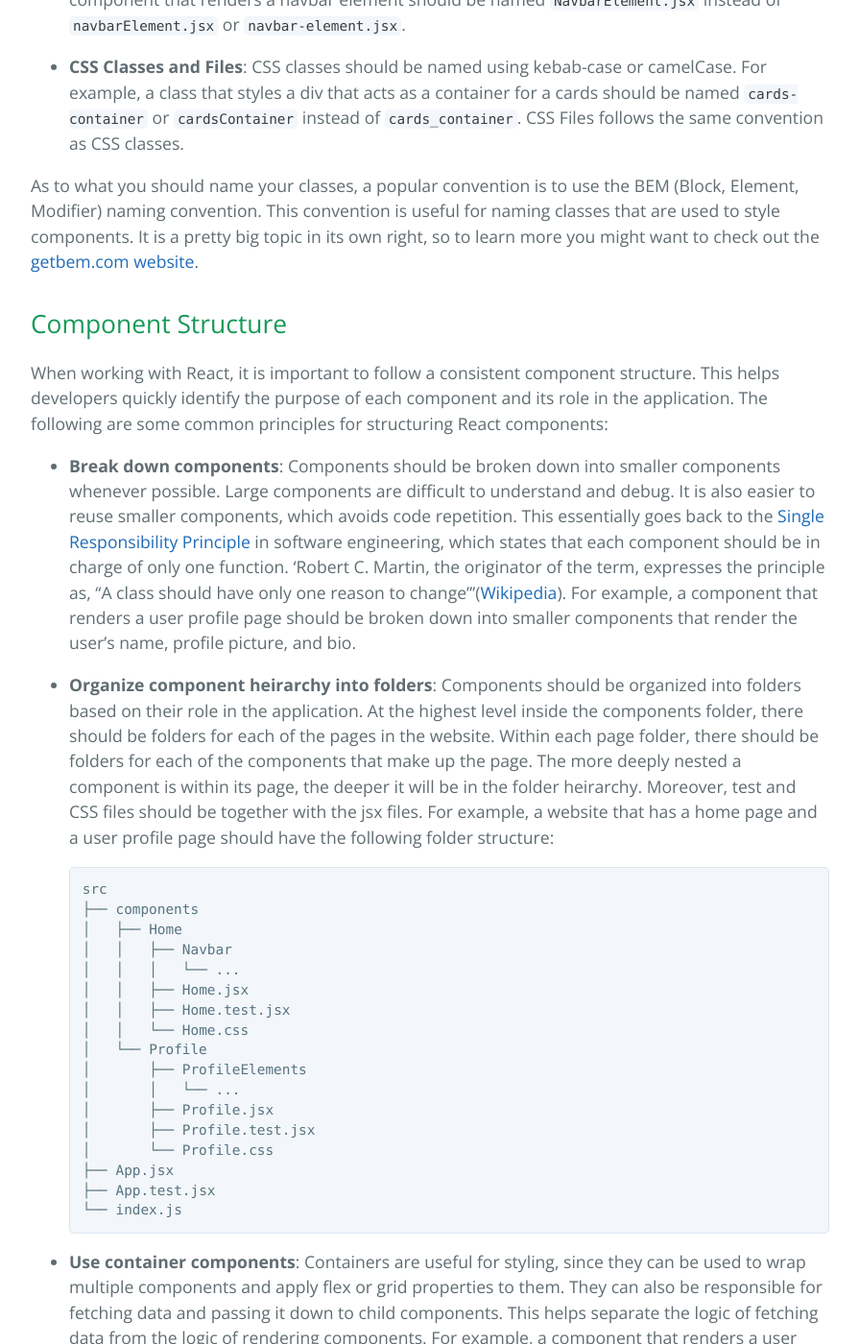
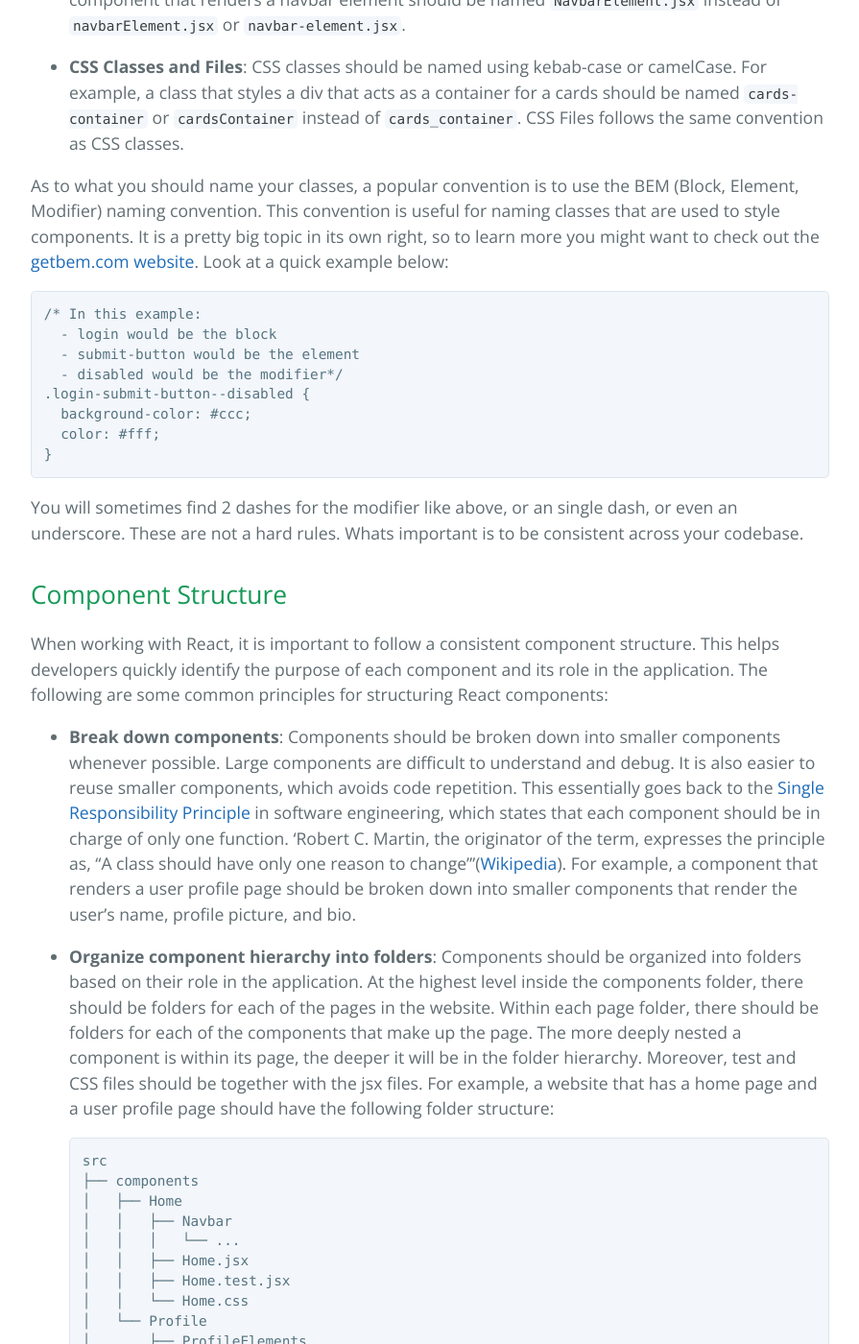
Before and after one commit to learning-software-engineering/learning-software-engineering.github.io, a Jekyll site: the page built from Topics/Tech_Stacks/Writing_Clean_React_Code.md, in a window 1280 px wide and 1400 px high, scrolled down 2252 px. Shown: the whole window at 96% size, without its empty margins (192-1087 px from the left). Built offline with Jekyll 4.4.1, drawn with Linux system fonts in a browser that asks for light colours; our own code applies the rules of GitHub Pages for plain Markdown files; some of the changed text lies outside the part shown.

Commit message:
Add an example of BEM naming for CSS classes

````diff
--- a/Topics/Tech_Stacks/Writing_Clean_React_Code.md
+++ b/Topics/Tech_Stacks/Writing_Clean_React_Code.md
@@ -49,7 +49,20 @@ const ParentComponent = () => {
 
 - **CSS Classes and Files**: CSS classes should be named using kebab-case or camelCase. For example, a class that styles a div that acts as a container for a cards should be named `cards-container` or `cardsContainer` instead of `cards_container`. CSS Files follows the same convention as CSS classes.
 
-As to what you should name your classes, a popular convention is to use the BEM (Block, Element, Modifier) naming convention. This convention is useful for naming classes that are used to style components. It is a pretty big topic in its own right, so to learn more you might want to check out the [getbem.com website](https://getbem.com/introduction/).
+As to what you should name your classes, a popular convention is to use the BEM (Block, Element, Modifier) naming convention. This convention is useful for naming classes that are used to style components. It is a pretty big topic in its own right, so to learn more you might want to check out the [getbem.com website](https://getbem.com/introduction/). Look at a quick example below:
+
+```css
+/* In this example:
+  - login would be the block
+  - submit-button would be the element
+  - disabled would be the modifier*/
+.login-submit-button--disabled {
+  background-color: #ccc;
+  color: #fff;
+}
+```
+
+You will sometimes find 2 dashes for the modifier like above, or an single dash, or even an underscore. These are not a hard rules. Whats important is to be consistent across your codebase.
 
 ## Component Structure
 
@@ -57,7 +70,7 @@ When working with React, it is important to follow a consistent component struct
 
 - **Break down components**: Components should be broken down into smaller components whenever possible. Large components are difficult to understand and debug. It is also easier to reuse smaller components, which avoids code repetition. This essentially goes back to the [Single Responsibility Principle](https://en.wikipedia.org/wiki/Single-responsibility_principle) in software engineering, which states that each component should be in charge of only one function. 'Robert C. Martin, the originator of the term, expresses the principle as, "A class should have only one reason to change"'([Wikipedia](https://en.wikipedia.org/wiki/Single-responsibility_principle)). For example, a component that renders a user profile page should be broken down into smaller components that render the user's name, profile picture, and bio.
 
-- **Organize component heirarchy into folders**: Components should be organized into folders based on their role in the application. At the highest level inside the components folder, there should be folders for each of the pages in the website. Within each page folder, there should be folders for each of the components that make up the page. The more deeply nested a component is within its page, the deeper it will be in the folder heirarchy. Moreover, test and CSS files should be together with the jsx files. For example, a website that has a home page and a user profile page should have the following folder structure:
+- **Organize component hierarchy into folders**: Components should be organized into folders based on their role in the application. At the highest level inside the components folder, there should be folders for each of the pages in the website. Within each page folder, there should be folders for each of the components that make up the page. The more deeply nested a component is within its page, the deeper it will be in the folder hierarchy. Moreover, test and CSS files should be together with the jsx files. For example, a website that has a home page and a user profile page should have the following folder structure:
 
   ```jsx
   src
````
Also changed, not shown: other parts of Topics/Tech_Stacks/Writing_Clean_React_Code.md (+2 -2 lines).
